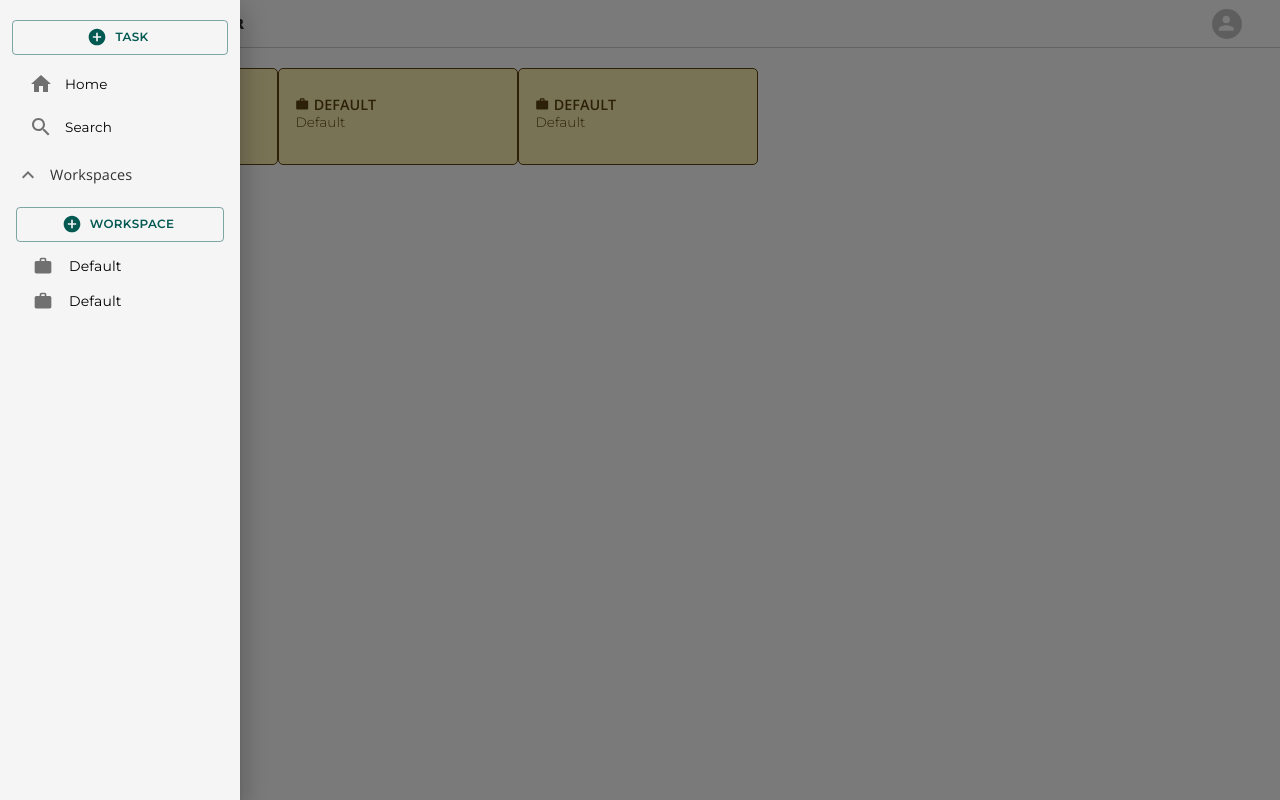
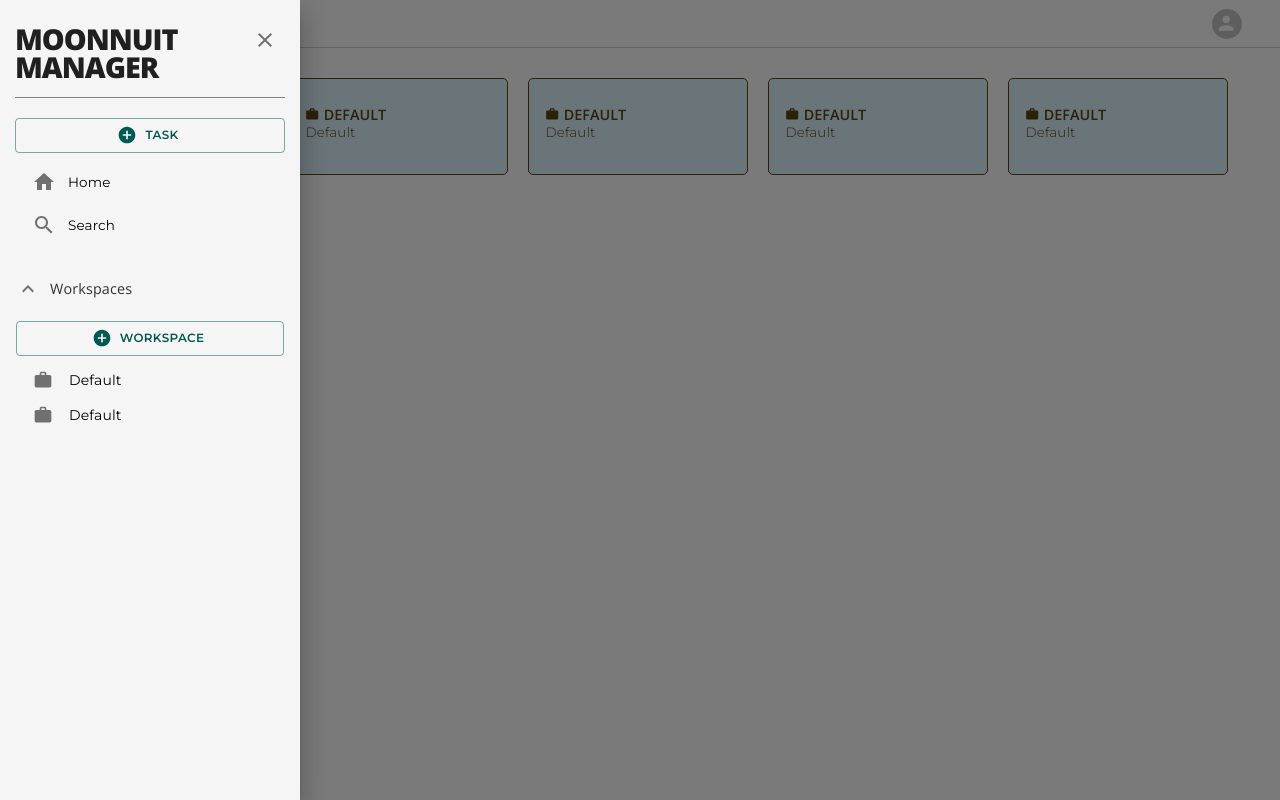
Before and after one commit to alejandroguardadodev/taskmanager, a React (Vite) app: page / in a window 1280 px wide. Both pictures are taken after a click on the button 50 px from the left and 23 px from the top of the page. Built offline with nearby package versions, Linux system fonts and the light colour scheme.

Commit message:
fix: component

```diff
--- a/src/components/cards/WorkspaceCard/index.tsx
+++ b/src/components/cards/WorkspaceCard/index.tsx
@@ -18,9 +18,10 @@ const CardBox = styled(Box,{
 })<{ cardwidth: number; }>(({ theme, cardwidth }) => ({
   width: `${cardwidth}px`,
   maxWidth: `${cardwidth}px`,
+  padding: '10px 10px',
+  paddingBottom: '15px',
   background: 'transparent !important',
   [theme.breakpoints.down('sm')]: {
-    padding: '0px 10px',
     boxSizing: 'border-box',
   },
 }))
@@ -29,7 +30,7 @@ const CardBody = styled(Card)(() => ({
   width: '100%',
   padding: '10px 0px',
   boxSizing: 'border-box',
-  background: '#F2E7AC',
+  background: '#D5EAF2',
   border: '1px solid #594011',
   cursor: 'pointer',
   borderRadius: '5px',
--- a/src/hooks/useResponsive.tsx
+++ b/src/hooks/useResponsive.tsx
@@ -5,12 +5,14 @@ const useResponsive = () => {
     const isTabletOrDesktop = useMediaQuery((theme: Theme) => theme.breakpoints.up('sm'))
     const isTabletOrMobile = useMediaQuery((theme: Theme) => theme.breakpoints.down('lg'))
     const isMobile = useMediaQuery((theme: Theme) => theme.breakpoints.down('sm'))
+    const isTablet = useMediaQuery((theme: Theme) => theme.breakpoints.between('sm', 'lg'))
 
     return {
         isDesktop: !isTabletOrMobile,
         isTabletOrDesktop,
         isTabletOrMobile,
         isMobile,
+        isTablet
     }
 }
 
--- a/src/layouts/DashboardLayout/MainMenu/MenuContent/index.tsx
+++ b/src/layouts/DashboardLayout/MainMenu/MenuContent/index.tsx
@@ -2,15 +2,25 @@ import { styled } from '@mui/system'
 
 import { useNavigate } from 'react-router-dom'
 
+import Box from '@mui/material/Box'
+
 import ItemContent from './ItemContent'
 import ComponentItem from '../../../../components/ComponentItem'
 
+import Typography from '@mui/material/Typography'
+
 import Button from '@mui/material/Button'
+import IconButton from '@mui/material/IconButton'
 
+import CloseIcon from '@mui/icons-material/Close'
 import WorkIcon from '@mui/icons-material/Work'
 import HomeIcon from '@mui/icons-material/Home'
 import SearchIcon from '@mui/icons-material/Search'
 import AddCircleIcon from '@mui/icons-material/AddCircle'
+
+import Divider from '@mui/material/Divider'
+
+import useResponsive from '../../../../hooks/useResponsive'
 
 const Container = styled("div")(() => ({
   padding: '20px 0px',
@@ -26,12 +36,47 @@ const Container = styled("div")(() => ({
   //paddingTop: '5px'
 }))
 
-const MenuContent = () => {
+type OnActionHandle = () => void
+
+interface MenuContentPropsType {
+    onMenuClose?: OnActionHandle;
+}
+
+const MenuContent = ({ onMenuClose }:MenuContentPropsType) => {
 
   const navigate = useNavigate()
 
+  const { isTabletOrMobile } = useResponsive()
+
   return (
     <Container>
+      {isTabletOrMobile && (
+        <Box
+          sx={{
+            position: 'relative',
+            width: '100%',
+            padding: '0px 5%',
+            marginBottom: '10px',
+          }}
+        >
+          <IconButton
+            sx={{
+              position: 'absolute',
+              top: 0,
+              right: '5%',
+            }}
+
+            onClick={() => { onMenuClose?.() }}
+          >
+            <CloseIcon />
+          </IconButton>
+
+          <Typography variant='h5' sx={{ fontSize: '1.8rem', fontWeight: '800', letterSpacing: '-1px' }}>Moonnuit</Typography>
+          <Typography variant='h5' sx={{ fontSize: '1.8rem', fontWeight: '800', letterSpacing: '-1px', marginTop: '-10px' }}>Manager</Typography>
+          <Divider sx={{ marginBottom: '10px', background: 'rgba(0, 0, 0, .4)', marginTop: '10px' }} />
+        </Box>
+      )}
+
       <Button startIcon={<AddCircleIcon />} sx={{ width: '90%', marginBottom: '10px' }} variant='outlined'>Task</Button>
 
       <ComponentItem
--- a/src/layouts/DashboardLayout/MainMenu/index.tsx
+++ b/src/layouts/DashboardLayout/MainMenu/index.tsx
@@ -71,7 +71,7 @@ const MainMenu = ({ open=true, menuwidth, onClose }:MainMenuPropsType) => {
             onClose={() => {if (!isDesktop) onClose?.();}}
             anchor="left"
         >
-            <MenuContent />
+            <MenuContent onMenuClose={onClose} />
         </Container>
     )
 }
--- a/src/layouts/DashboardLayout/index.tsx
+++ b/src/layouts/DashboardLayout/index.tsx
@@ -43,7 +43,7 @@ const DashboardLayout = () => {
 
   const { pageRef } = useResizePage()
 
-  const { isDesktop } = useResponsive()
+  const { isDesktop, isTablet } = useResponsive()
 
   const [ openmenu, setOpenmenu ] = React.useState(false)
 
@@ -61,7 +61,7 @@ const DashboardLayout = () => {
         <Stack flexDirection="row" justifyContent="flex-start" alignItems="center" sx={{ flexGrow: 1, width: '100%' }}>
           <MainMenu
             open={openmenu}
-            menuwidth={240}
+            menuwidth={isTablet? 300: 240}
             onClose={closeMenuHandle}
           />
           <ContentContainer>
--- a/src/pages/HomePage/WorkspaceSection/index.tsx
+++ b/src/pages/HomePage/WorkspaceSection/index.tsx
@@ -11,6 +11,7 @@ import useResponsive from '../../../hooks/useResponsive'
 
 const CardsContainer = styled(Box)(({ theme }) => ({
     display: 'flex',
+    scrollSnapAlign: 'start',
     [theme.breakpoints.down('sm')]: {
       //
     }
@@ -31,22 +32,27 @@ const ArticleContainer = styled("section", {
   scrollbarWidth: 'none',
 }))
 
+const DEFAULT_CARD_WIDTH = 240
+
 const WorkspaceSection = () => {
 
-  const { isTabletOrMobile, isMobile } = useResponsive()
+  const { isMobile } = useResponsive()
 
   const { pagewidth } = useResizePage(true)
 
   const cardwidth = React.useMemo<number>(() => {
-    if (isMobile) return pagewidth? pagewidth / 2 : 240
-    else if (isTabletOrMobile) return 240
+    if (isMobile && pagewidth) return pagewidth / 2
 
-    return 240
-  }, [isTabletOrMobile, isMobile, pagewidth])
+    return DEFAULT_CARD_WIDTH
+  }, [isMobile, pagewidth])
 
   return (
     <ArticleContainer containerwidth={pagewidth}>
       <CardsContainer>
+        <WorkspaceCard width={cardwidth} />
+        <WorkspaceCard width={cardwidth} />
+        <WorkspaceCard width={cardwidth} />
+        <WorkspaceCard width={cardwidth} />
         <WorkspaceCard width={cardwidth} />
         <WorkspaceCard width={cardwidth} />
         <WorkspaceCard width={cardwidth} />
```
